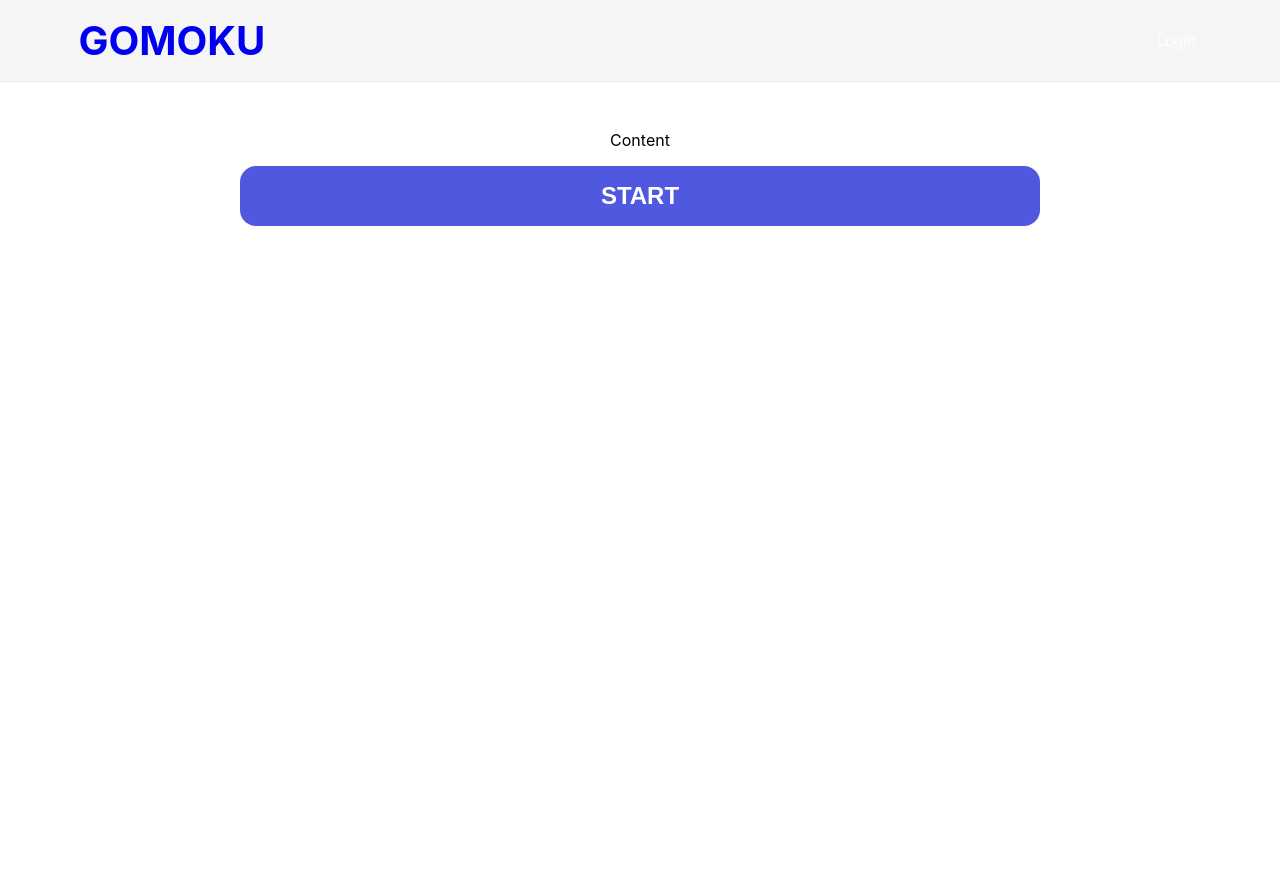
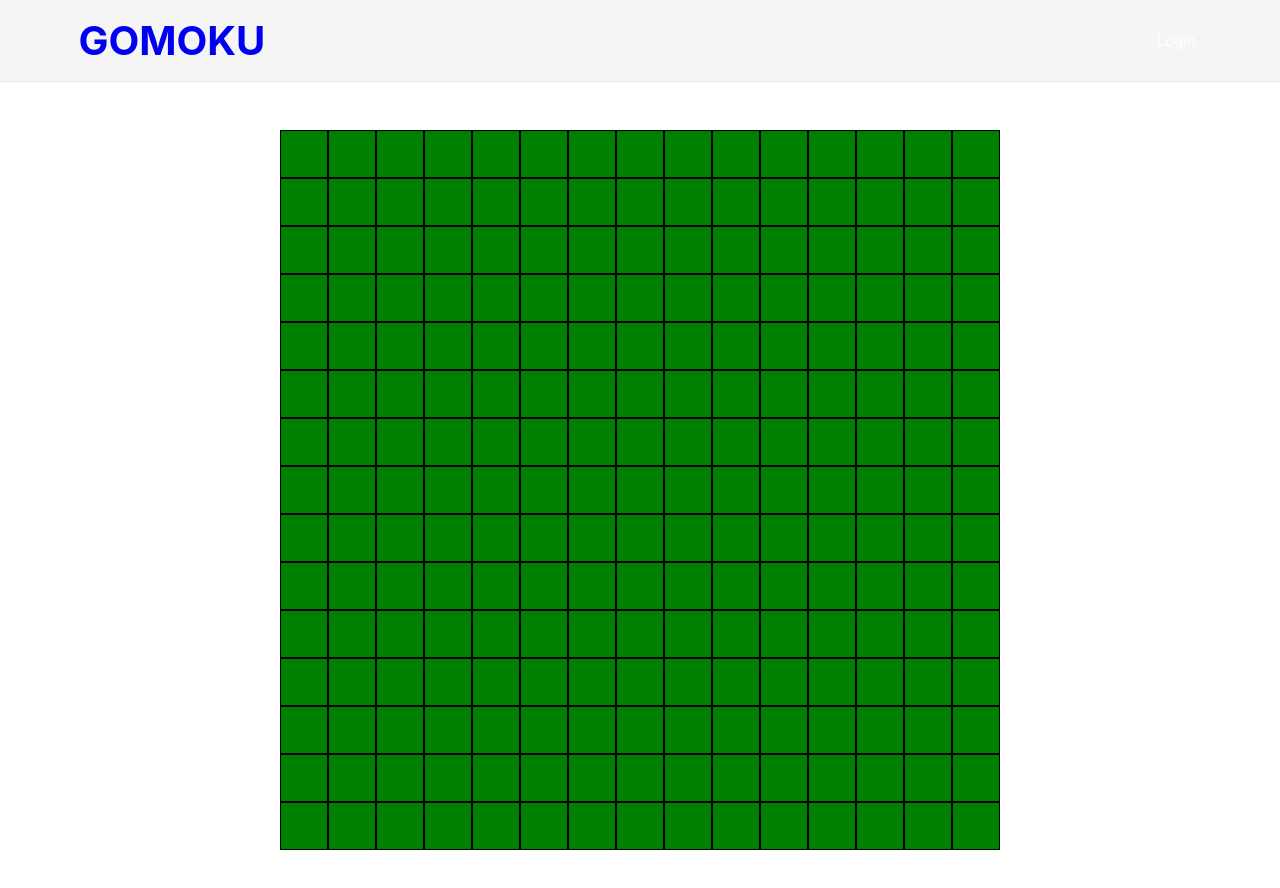
Before and after one commit to hchapma5/gomoku-react, a React (Create React App) app: page /game in a window 1280 px wide. Before the commit this address led to /. Shown: the top 888 px of the page. Before the commit the page ends 800 px from the top, so only its background shows below. Built offline with nearby package versions, Linux system fonts and the light colour scheme.

Commit message:
minor progress with board

```diff
--- a/src/App.tsx
+++ b/src/App.tsx
@@ -14,7 +14,7 @@ function App() {
             <Route path='/' element={<Home />} />
             <Route path='login' element={<Login />} />
             <Route path='game-history/:id' element={<GameHistory />} />
-            <Route path='game/:id' element={<Game />} />
+            <Route path='game' element={<Game />} />
             <Route path='*' element={<Navigate to='/' replace />} />
           </Routes>
         </main>
--- /dev/null
+++ b/src/components/Board.module.css
@@ -0,0 +1,3 @@
+.board {
+  display: grid;
+}
--- a/src/components/Board.tsx
+++ b/src/components/Board.tsx
@@ -1,3 +1,18 @@
+import Tile from '../components/Tile'
+
+import style from './Board.module.css'
+
+const SIZE = 15
+
 export default function Board() {
-  return <div>Board</div>
+  return (
+    <div
+      className={style.board}
+      style={{ gridTemplateColumns: `repeat(${SIZE}, 1fr)` }}
+    >
+      {[...Array(SIZE * SIZE)].map((_, index) => (
+        <Tile key={`tile-${index}`} id={index} />
+      ))}
+    </div>
+  )
 }
--- /dev/null
+++ b/src/components/Tile.module.css
@@ -0,0 +1,16 @@
+.tile {
+  height: 3rem;
+  width: 3rem;
+  background-color: red;
+  border: 1px solid black;
+  box-sizing: border-box;
+  cursor: pouinter;
+}
+
+.tile.available {
+  background-color: green;
+}
+
+.tile.occupied {
+  background-color: red;
+}
--- /dev/null
+++ b/src/components/Tile.tsx
@@ -0,0 +1,38 @@
+import { useState } from 'react'
+import { TILE_STATUS } from '../constants'
+
+import style from './Tile.module.css'
+
+type TileProps = {
+  id: number
+  isOccupied?: boolean
+}
+
+const getClassNames = (status: TILE_STATUS) => {
+  const className = style.tile
+  switch (status) {
+    case TILE_STATUS.AVAILABLE:
+      return `${className} ${style.available}`
+    case TILE_STATUS.OCCUPIED:
+      return `${className} ${style.occupied}`
+    default:
+      return className
+  }
+}
+
+export default function Tile(props: TileProps) {
+  const { id, isOccupied = false } = props
+  const [status, setStatus] = useState(
+    isOccupied ? TILE_STATUS.OCCUPIED : TILE_STATUS.AVAILABLE
+  )
+
+  const handleClick = () => {
+    if (status === TILE_STATUS.AVAILABLE) {
+      setStatus(TILE_STATUS.OCCUPIED)
+    } else if (status === TILE_STATUS.OCCUPIED) {
+      setStatus(TILE_STATUS.AVAILABLE)
+    }
+  }
+
+  return <div className={getClassNames(status)} onClick={handleClick} />
+}
--- /dev/null
+++ b/src/constants/index.ts
@@ -0,0 +1,4 @@
+export enum TILE_STATUS {
+  AVAILABLE = 'AVAILABLE',
+  OCCUPIED = 'OCCUPIED',
+}
--- /dev/null
+++ b/src/pages/Game.module.css
@@ -0,0 +1,8 @@
+.container {
+  display: flex;
+  flex-direction: column;
+  align-items: center;
+  width: 90%;
+  max-width: 1200px;
+  margin: 2rem auto;
+}
--- a/src/pages/Game.tsx
+++ b/src/pages/Game.tsx
@@ -1,3 +1,11 @@
+import Board from '../components/Board'
+
+import style from './Game.module.css'
+
 export default function Game() {
-  return <div>Game</div>
+  return (
+    <div className={style.container}>
+      <Board />
+    </div>
+  )
 }
--- a/src/pages/Home.tsx
+++ b/src/pages/Home.tsx
@@ -1,12 +1,17 @@
 import { Button } from '../components'
+import { useNavigate } from 'react-router-dom'
 
 import style from './Home.module.css'
 
 export default function Home() {
+  const navigate = useNavigate()
+
   return (
     <div className={style.container}>
       Content
-      <Button type='submit'>Start</Button>
+      <Button type='submit' onClick={() => navigate('game')}>
+        Start
+      </Button>
     </div>
   )
 }
```
